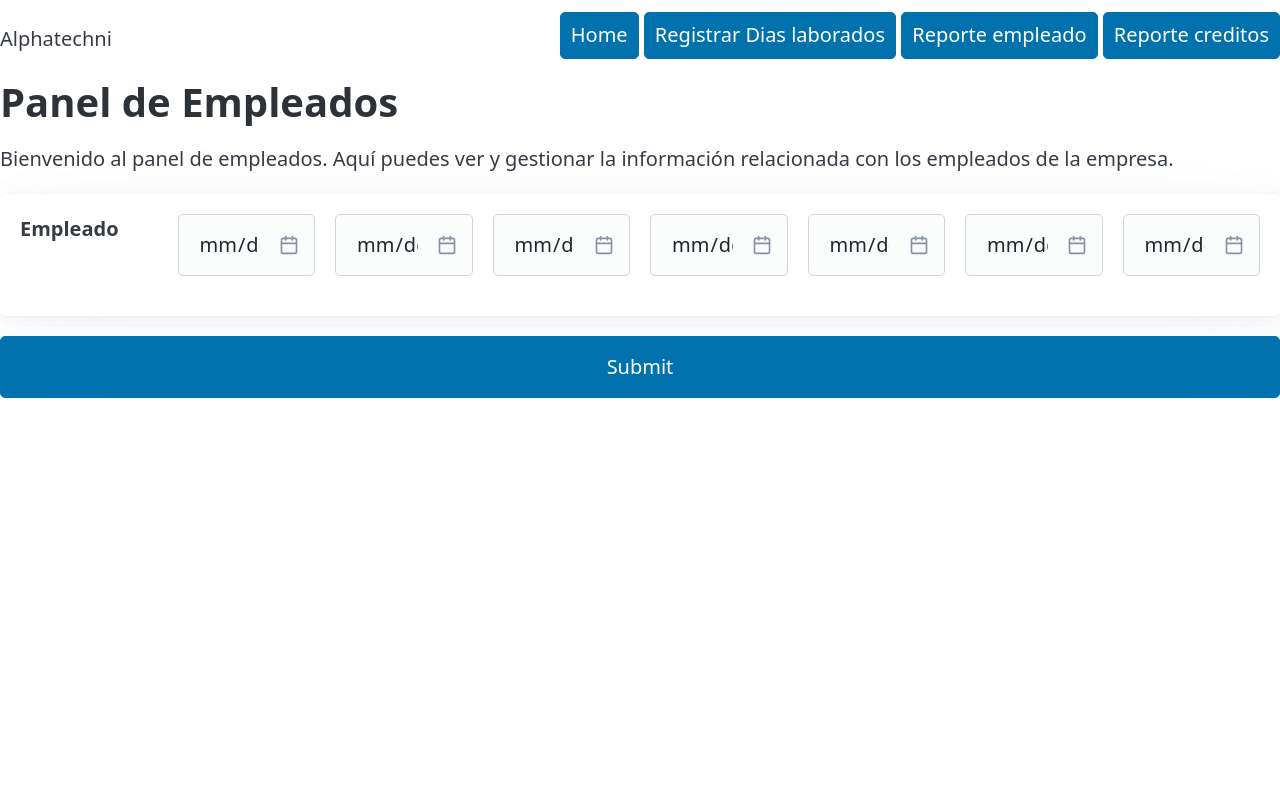
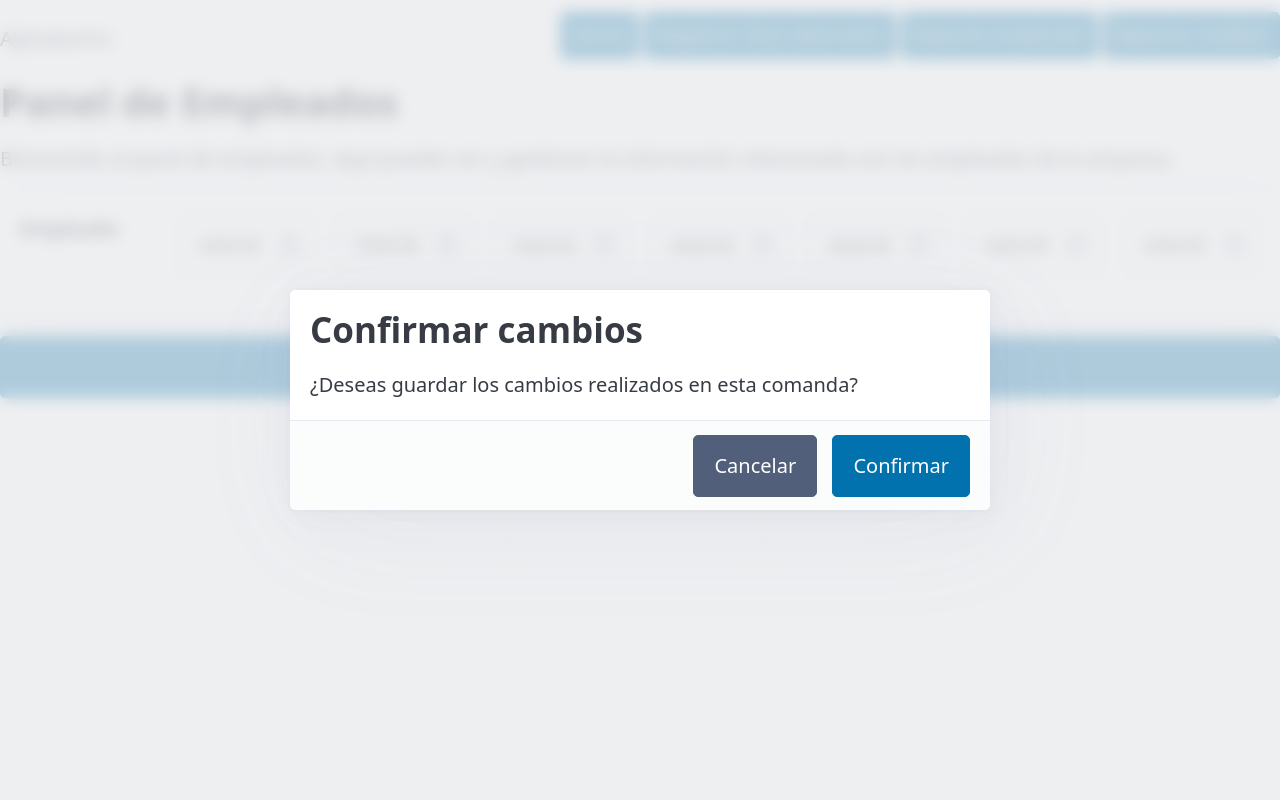
Before and after one commit to TheNDCC/registro_km9, a Django app: page /employee/ in a window 1280 px wide. Run offline with Django 5.2, Linux system fonts and the light colour scheme; data that the repository does not hold is empty; some libraries are stand-ins or nearby versions.

Commit message:
terminado banckend

```diff
--- a/templates/layout.html
+++ b/templates/layout.html
@@ -14,10 +14,39 @@
     </style>
     <title>Document</title>
 </head>
-<body>
+<body x-data="{modal:true}">
     {% include 'nav.html' %}
     {% block content %}
     {% endblock %}
     <script src="//unpkg.com/alpinejs" defer></script>
+
+    <dialog x-bind:open="modal" x-show="modal">
+        <article @click.outside="modal=false">
+            <h2>Confirmar cambios</h2>
+            <p>¿Deseas guardar los cambios realizados en esta comanda?</p>
+            <footer>
+                <button class="secondary" @click.prevent="modal = false">
+                    Cancelar
+                </button>
+                <button>Confirmar</button>
+            </footer>
+        </article>
+    </dialog>
+
+    <style>
+        dialog[open] article {
+            animation: fadeIn 0.3s ease;
+        }
+        @keyframes fadeIn {
+            from {
+                opacity: 0;
+                transform: scale(0.95);
+            }
+            to {
+                opacity: 1;
+                transform: scale(1);
+            }
+        }
+    </style>
 </body>
 </html>
```
